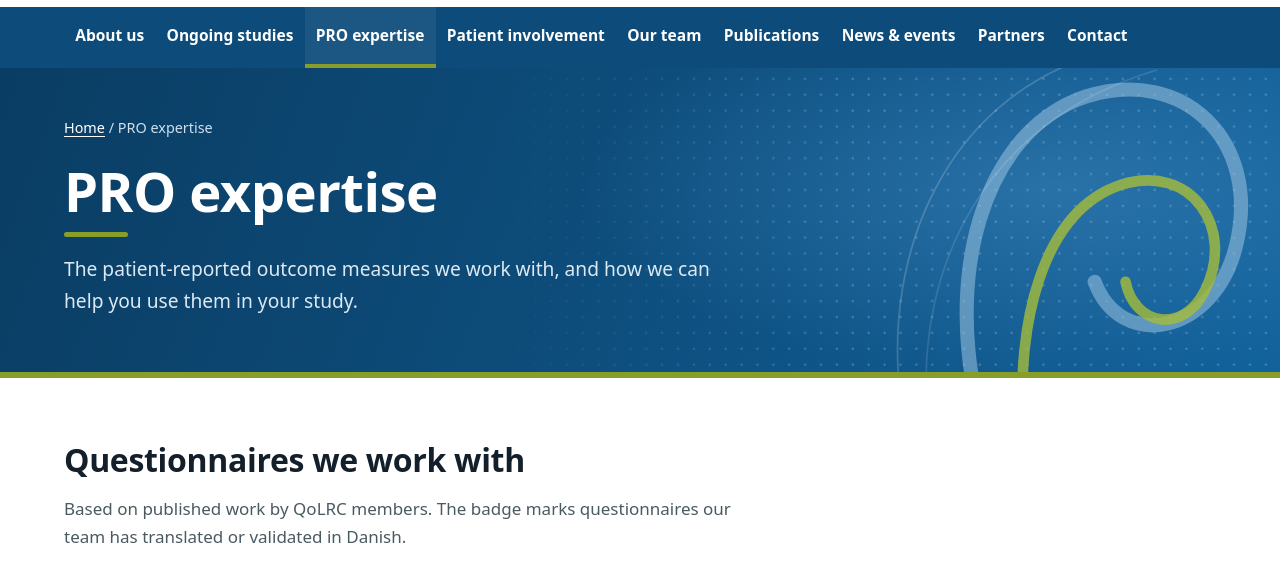
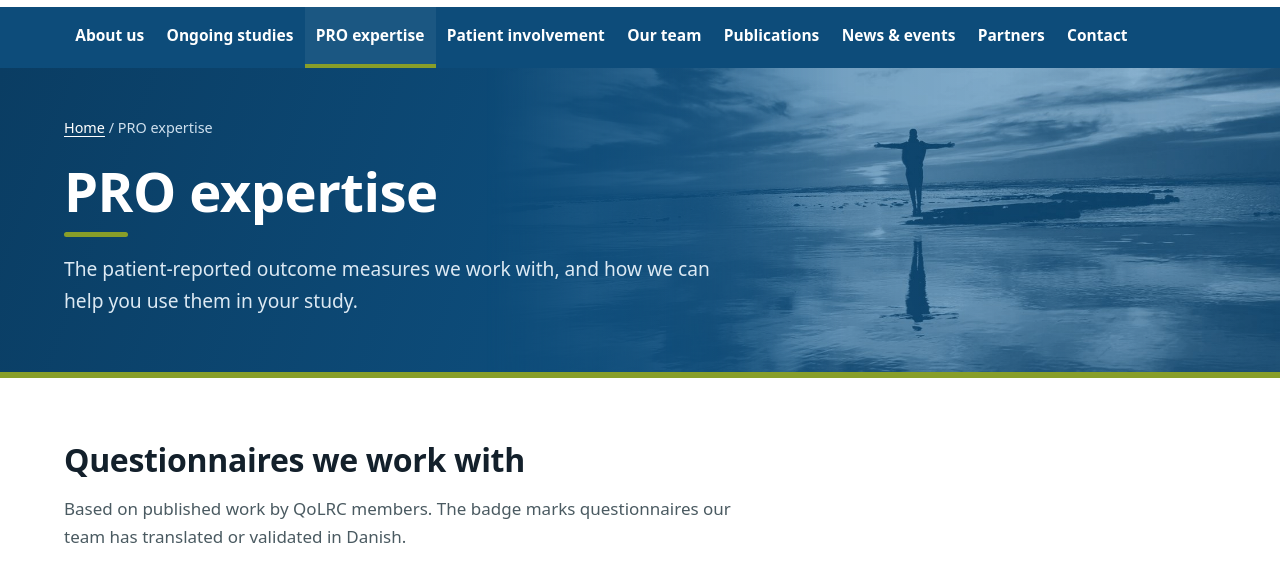
Before and after one commit to helenaditzel-cloud/qolrc-website, a plain HTML site: page pro/index.html in a window 1280 px wide. Shown: the part 160-736 px from the top of the page. Drawn offline with Linux system fonts and the light colour scheme.

Commit message:
Page header: shoreline photo in site blue, faded in behind the text
Co-Authored-By: Claude Opus 5.5 <noreply@anthropic.com>
Claude-Session: https://claude.ai/code/session_0113jsotCNfxH92ByqoEKTTC

```diff
--- a/assets/style.css
+++ b/assets/style.css
@@ -97,7 +97,7 @@ ul { padding: 0; margin: 0; list-style: none; }
 
 /* Page header for inner pages */
 .page-head { position: relative; overflow: hidden; background: linear-gradient(110deg, #0a3d63 0%, var(--primary) 45%, var(--primary-2) 100%); color: #fff; padding: 3rem 0 3.5rem; border-bottom: 6px solid var(--accent); }
-.page-head::after { content: ""; position: absolute; top: 0; right: 0; bottom: 0; width: min(62%, 900px); background: url("img/header-deco.svg") right center / cover no-repeat; pointer-events: none; }
+.page-head::after { content: ""; position: absolute; top: 0; right: 0; bottom: 0; width: min(62%, 900px); background: linear-gradient(90deg, rgba(13,76,122,.5) 0%, rgba(13,76,122,.1) 100%), url("img/header-photo.jpg") right center / cover no-repeat; -webkit-mask-image: linear-gradient(90deg, transparent 0%, #000 45%); mask-image: linear-gradient(90deg, transparent 0%, #000 45%); pointer-events: none; }
 .page-head .wrap { position: relative; z-index: 1; }
 .page-head h1 { position: relative; padding-bottom: .9rem; margin-bottom: 1rem; }
 .page-head h1::after { content: ""; position: absolute; left: 0; bottom: 0; width: 64px; height: 5px; border-radius: 3px; background: var(--accent); }
```
Also changed, not shown: assets/img/header-deco.svg (deleted), assets/img/header-photo.jpg (added).
